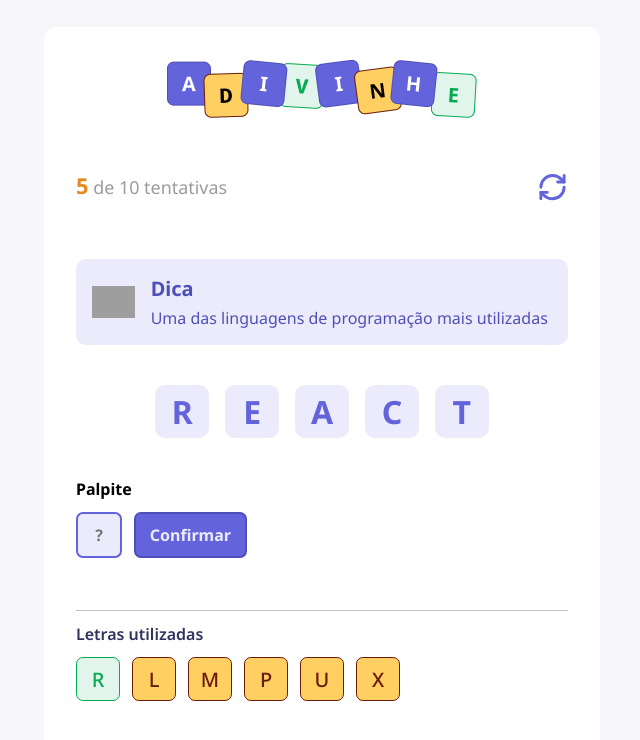
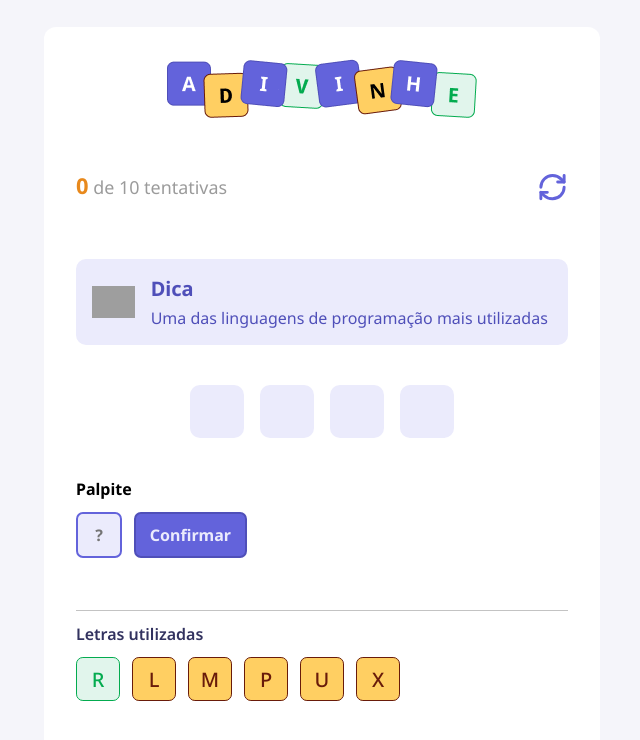
Before and after one commit to joschonarth/adivinhe, a React (Vite) app: page / in a window 1280 px wide. Shown: the top 740 px of the page, without its empty margins (318-958 px from the left). Built offline with nearby package versions, Linux system fonts and the light colour scheme; grey boxes are pictures that could not be loaded.

Commit message:
feat: implement random word selection functionality

```diff
--- a/src/App.tsx
+++ b/src/App.tsx
@@ -1,4 +1,7 @@
 import styles from "./app.module.css"
+import { useEffect, useState } from "react"
+
+import { WORDS, Challenge } from "./utils/words"
 
 import { Header } from "./components/Header"
 import { Tip } from "./components/Tip"
@@ -8,24 +11,45 @@
 import { LettersUsed } from "./components/LettersUsed"
 
 export default function App() {
+  const [attempts, setAttempts] = useState(0)
+  const [letter, setLetter] = useState("")
+  const [challenge, setChallenge] = useState<Challenge | null>(null)
 
   function handleRestartGame() {
     alert("Reiniciar o jogo!")
   }
 
+  function startGame() {
+    const index = Math.floor(Math.random() * WORDS.length)
+    const randomWord = WORDS[index]
+
+    setChallenge(randomWord)
+
+    setAttempts(0)
+    setLetter("")
+  }
+
+  useEffect(() => {
+    startGame()
+  }, [])
+
+  if (!challenge) {
+    return
+  }
+
   return (
     <div className={styles.container}>
       <main>
-        <Header current={5} max={10} onRestart={handleRestartGame}/>
+        <Header current={attempts} max={10} onRestart={handleRestartGame}/>
 
         <Tip tip="Uma das linguagens de programação mais utilizadas" />
 
         <div className={styles.word}>
-          <Letter value="R" />
-          <Letter value="E" />
-          <Letter value="A" />
-          <Letter value="C" />
-          <Letter value="T" />
+          {
+            challenge.word.split("").map(() => (
+              <Letter value="" />
+            ))
+          }
         </div>
 
         <h4>Palpite</h4>
```
